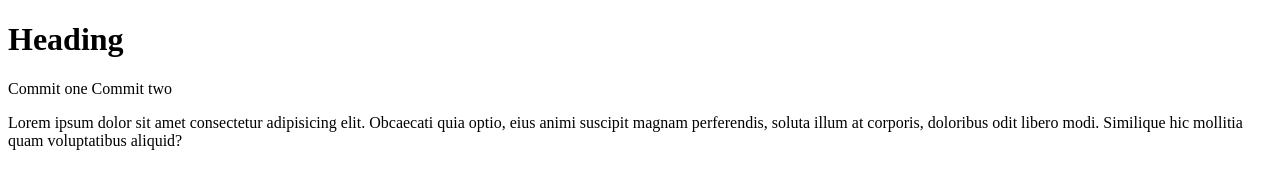
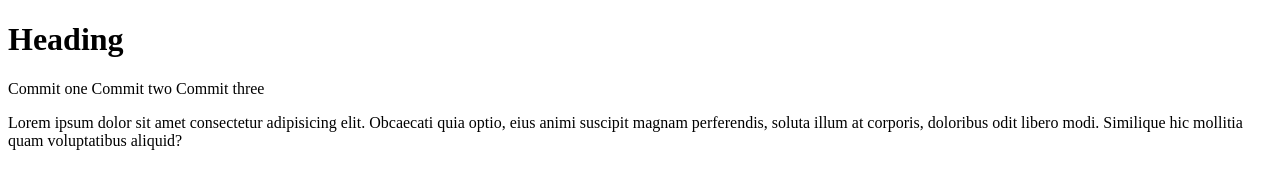
Before and after one commit to Daty26/git_test, a plain HTML site: page git/index.html in a window 1280 px wide. Drawn offline with Linux system fonts and the light colour scheme.

Commit message:
Feature branch: changed span commit three

```diff
--- a/git/index.html
+++ b/git/index.html
@@ -9,6 +9,7 @@
         <h1>Heading</h1>
         <span>Commit one</span>
         <span>Commit two</span>
+        <span>Commit three</span>
         <p>Lorem ipsum dolor sit amet consectetur adipisicing elit. Obcaecati quia optio, eius animi suscipit magnam perferendis, soluta illum at corporis, doloribus odit libero modi. Similique hic mollitia quam voluptatibus aliquid?</p>
     </body>
 </html>
```
